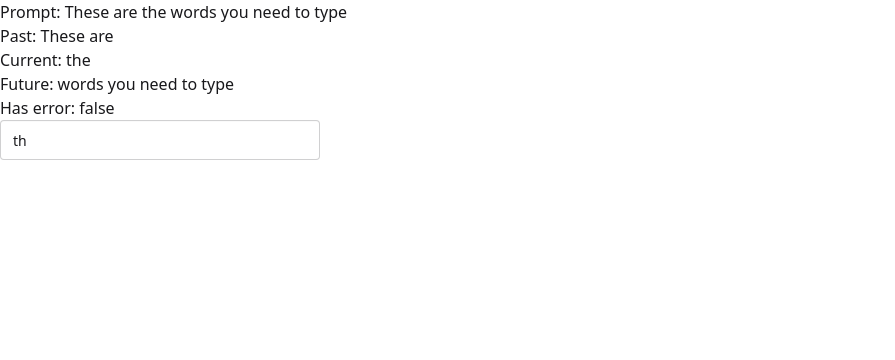
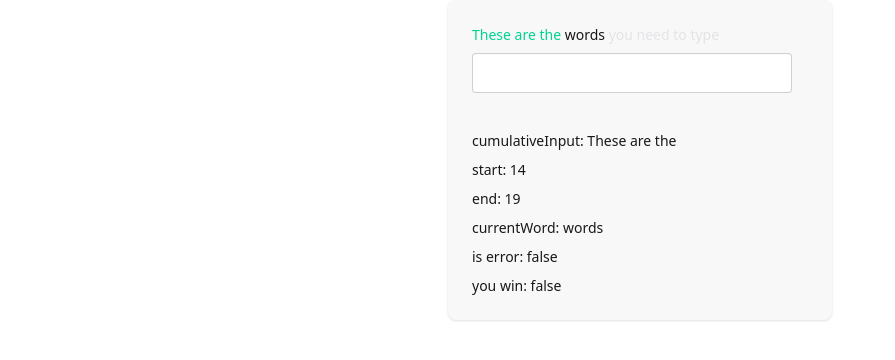
Before and after one commit to zach-mcnulty/typeracer, a Vue app: page / in a window 1280 px wide. Shown: the top 360 px of the page, without its empty margins (0-895 px from the left). Built offline with nearby package versions, Linux system fonts and the light colour scheme.

Commit message:
did stuff (made progress) (had fun)
Co-authored-by: Ryan Deba <ryandeba@gmail.com>

```diff
--- a/src/App.vue
+++ b/src/App.vue
@@ -4,9 +4,9 @@ import Prompt from './components/Prompt.vue'
 </script>
 
 <template>
-
-
-  <Prompt></Prompt>
+  <div class="flex justify-center">
+    <Prompt></Prompt>
+  </div>
 </template>
 
 <style scoped>
--- a/src/components/Prompt.vue
+++ b/src/components/Prompt.vue
@@ -1,53 +1,74 @@
 <script setup>
-    import { reactive, ref, computed, watch } from 'vue'
+import { reactive, ref, computed, watch } from 'vue';
 
-    const prompt = ref('These are the words you need to type'.split(" "))
-    const input = ref('th')
-    const past = ref('These are'.split(" "))
+const prompt = ref('These are the words you need to type');
+const cumulativeInput = ref('These are the ')
+const currentInput = ref('');
+const youWin = ref(false);
 
-    const current = computed(() => {
-        return prompt.value[past.value.length]
-    })
+const startIndexOfCurrentWord = computed(() => cumulativeInput.value.length)
+const endIndexOfCurrentWord = computed(() => {
+  let indexOfNextSpace = prompt.value.substring(startIndexOfCurrentWord.value).indexOf(' ');
 
-    const future = computed(() => {
-        return prompt.value.slice(past.value.length + 1)
-    })
+  if (indexOfNextSpace == -1) {
+    return prompt.value.length
+  }
 
-    const currentHasError = computed(() => {
-        return current.value.indexOf(input.value) != 0
-    })
+  return prompt.value.substring(startIndexOfCurrentWord.value).indexOf(' ') + cumulativeInput.value.length
+})
+const currentWord = computed(() => prompt.value.substring(startIndexOfCurrentWord.value, endIndexOfCurrentWord.value + 1))
+const isError = computed(() => currentWord.value.indexOf(currentInput.value) != 0)
 
-    watch(input, (currentValue, prevValue) => {
-        const lastChar = currentValue[currentValue.length - 1]
-        if (lastChar == " " && currentValue == current.value + ' ') {
-            past.value.push(current.value)
-            input.value = ''
-        }
-    })
+const successPromptInput = computed(() => {
+  let i = 0;
+
+  for (i = 0; i <= currentInput.value.length; i++) {
+    if (currentWord.value[i] != currentInput.value[i]) {
+      break
+    }
+  }
+
+  return currentWord.value.substring(0, i)
+})
+
+watch(currentInput, (currentValue, prevValue) => {
+  if (cumulativeInput.value + currentValue == prompt.value) return youWin.value = true;
+
+  const lastChar = currentValue[currentValue.length - 1];
+  if (lastChar == ' ' && !isError.value) {
+    cumulativeInput.value += currentValue
+    currentInput.value = '';
+  }
+});
 </script>
 
 <template>
-    <div>
-        Prompt: {{ prompt.join(" ") }}
+  <div class="card bg-base-200 w-96 shadow-sm">
+    <div class="card-body">
+      <div>
+        <!-- <span>{{ prompt }}</span> -->
+
+        <span class="text-success">{{ cumulativeInput }}</span>
+
+        <span class="text-success">{{ successPromptInput }}</span>
+        <!-- TODO
+        <span class="text-error">{{ errorPromptInput }}<</span>
+        <span class="text-neutral-content">{{ neutralPromptInput }}<</span>-->
+
+        <span>{{ currentWord }}</span>
+
+        <span class="text-neutral-content">{{ prompt.substring(cumulativeInput.length + currentWord.length) }}</span>
+      </div>
+
+      <input type="text" v-model="currentInput" class="input" />
+
+      <br />
+      <div>cumulativeInput: {{ cumulativeInput }}</div>
+      <div>start: {{ startIndexOfCurrentWord }}</div>
+      <div>end: {{ endIndexOfCurrentWord }}</div>
+      <div>currentWord: {{ currentWord }}</div>
+      <div>is error: {{ isError }}</div>
+      <div>you win: {{ youWin }}</div>
     </div>
-    <div>
-        Past: {{ past.join(" ") }}
-    </div>
-    <div>
-        Current: {{ current }}
-    </div>
-    <div>
-        Future: {{ future.join(" ") }}
-    </div>
-    <div>
-        Has error: {{ currentHasError }}
-    </div>
-
-    <div>
-        <input
-            type="text"
-            v-model="input"
-            class="input"
-        >
-    </div>
+  </div>
 </template>
```
